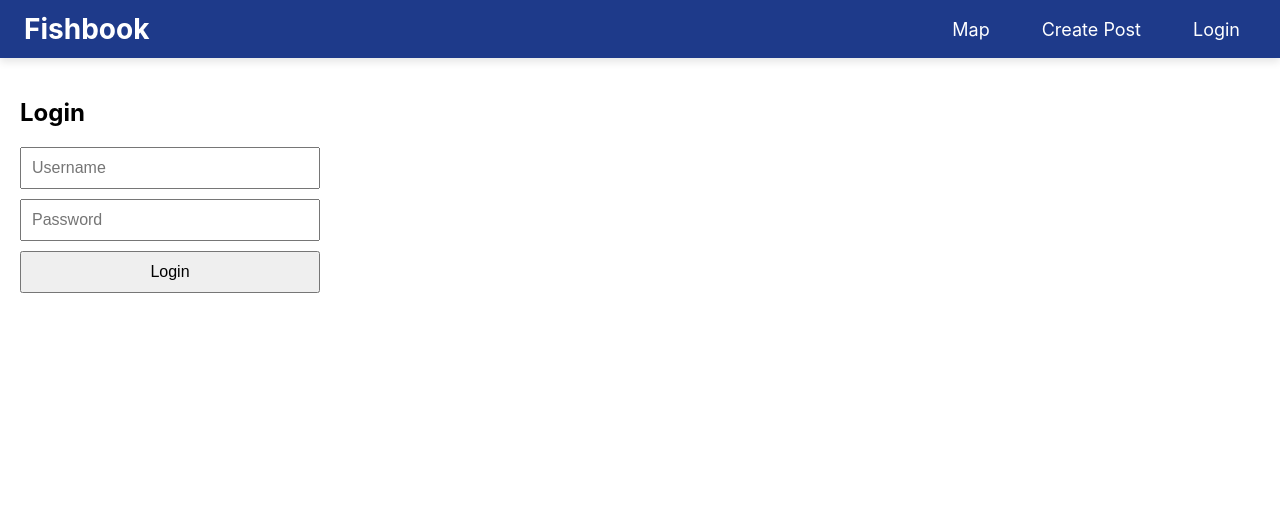
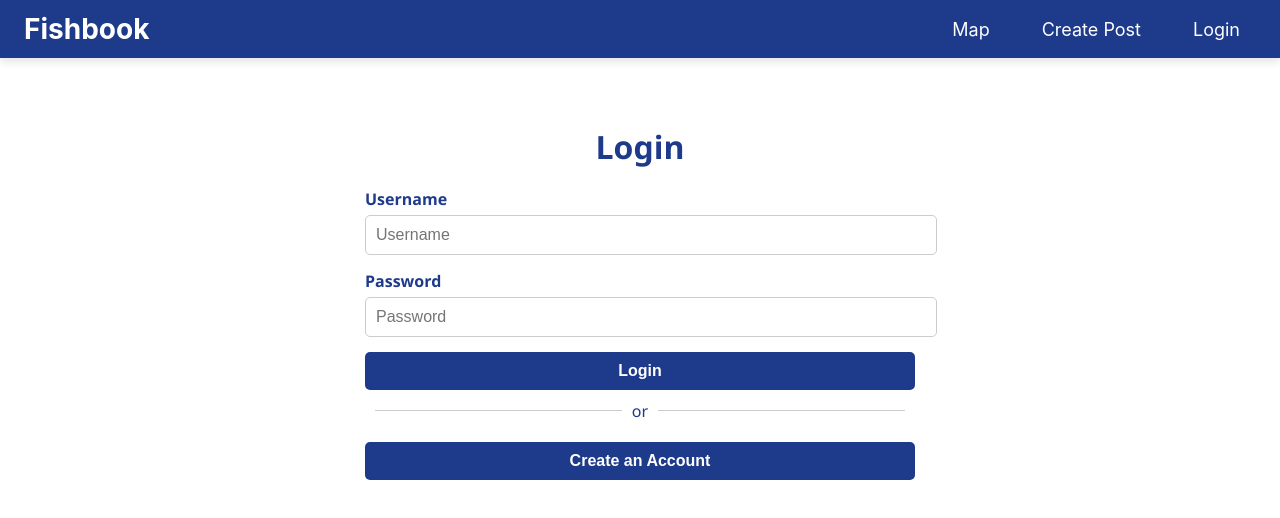
Before and after one commit to SLee413/fishbook, a React (Create React App) app in the folder frontend/: page /login in a window 1280 px wide. Shown: the top 518 px of the page. Built offline with nearby package versions, Linux system fonts and the light colour scheme.

Commit message:
css for login/account page, and createaccountpage.jsx created

```diff
--- a/frontend/src/App.js
+++ b/frontend/src/App.js
@@ -5,6 +5,7 @@ import AccountPage from './pages/AccountPage';
 import MapPage from './pages/MapPage';
 import CreatePost from './pages/CreatePost';
 import LoginPage from './pages/LoginPage';
+import CreateAccountPage from './pages/CreateAccountPage'; // ✅ NEW
 import Header from './components/Header';
 
 const App = () => {
@@ -40,6 +41,7 @@ const App = () => {
           element={isLoggedIn ? <AccountPage user={user} handleLogout={handleLogout} /> : <Navigate to="/login" />}
         />
         <Route path="/login" element={<LoginPage onLogin={handleLogin} />} />
+        <Route path="/create-account" element={<CreateAccountPage />} /> {/* ✅ NEW ROUTE */}
       </Routes>
     </Router>
   );
--- a/frontend/src/css/Login.css
+++ b/frontend/src/css/Login.css
@@ -0,0 +1,128 @@
+.login-page {
+    font-family: 'Segoe UI', Helvetica, Arial, sans-serif;
+    color: #1e3a8a;
+    display: flex;
+    flex-direction: column;
+    align-items: center;
+    background-color: #fff;
+    min-height: 100vh;
+    padding: 20px;
+  }
+
+  .login-container {
+    max-width: 550px;
+    width: 100%;
+    padding: 20px;
+    text-align: center;
+  }
+
+  .login-title {
+    font-size: 2rem;
+    color: #1e3a8a;
+    margin-bottom: 20px;
+  }
+
+  .login-form {
+    display: flex;
+    flex-direction: column;
+    align-items: flex-start;
+  }
+
+  .login-label {
+    font-size: 1rem;
+    font-weight: bolder;
+    margin-bottom: 5px;
+    color: #1e3a8a;
+  }
+
+  .login-input {
+    width: 100%;
+    padding: 10px;
+    margin-bottom: 15px;
+    border: 1px solid #ccc;
+    border-radius: 5px;
+    outline: none;
+    font-size: 1rem;        /* same size as Create Account */
+    color: #000000;         /* user input = black */
+  }
+
+  .login-input:focus {
+    border-color: #1e3a8a;
+  }
+
+  .login-options {
+    display: flex;
+    justify-content: space-between;
+    align-items: center;
+    width: 100%;
+    margin-bottom: 20px;
+  }
+
+  .remember-me {
+    font-size: 1rem;
+    font-weight: bolder;
+    color: #1e3a8a;
+  }
+
+  .create-account-button {
+    background-color: #1e3a8a;
+    color: #ffffff;
+    padding: 10px 0;
+    width: 100%;
+    border: none;
+    border-radius: 5px;
+    font-size: 1rem;
+    font-weight: bold;
+    cursor: pointer;
+    transition: background-color 0.3s;
+    margin-top: 10px;
+  }
+
+  .create-account-button:hover {
+    background-color: #1e3a8a;
+    color: #ffffff;
+  }
+
+  .or-divider {
+    width: 100%;
+    margin: 10px 0;
+    font-size: 1rem;
+    color: #1e3a8a;
+    text-align: center;
+    display: flex;
+    align-items: center;
+    justify-content: center;
+  }
+
+  .or-divider::before,
+  .or-divider::after {
+    content: "";
+    flex: 1;
+    height: 1px;
+    background-color: #ccc;
+    margin: 0 10px;
+  }
+
+  .forgot-password {
+    color: #1e3a8a;
+    text-decoration: underline;
+    cursor: pointer;
+    font-weight: bolder;
+  }
+
+  .login-button {
+    background-color: #1e3a8a;
+    color: #fff;
+    padding: 10px 0;
+    width: 100%;
+    border: none;
+    border-radius: 5px;
+    font-size: 1rem;
+    font-weight: bold;
+    cursor: pointer;
+    transition: background-color 0.3s;
+  }
+
+  .login-button:hover {
+    background-color: #1e3a8a;
+  }
--- a/frontend/src/pages/AccountPage.jsx
+++ b/frontend/src/pages/AccountPage.jsx
@@ -1,5 +1,6 @@
 import React from 'react';
 import { useNavigate } from 'react-router-dom';
+import '../css/Login.css';
 
 const AccountPage = ({ user, handleLogout }) => {
   const navigate = useNavigate();
@@ -10,30 +11,20 @@ const AccountPage = ({ user, handleLogout }) => {
   };
 
   return (
-    <main style={{ padding: '20px' }}>
-      <h2>Account Page</h2>
-
+    <main className="login-page">
+      <div className="login-container">
+        <h2 className="login-title">Account Page</h2>
         {user ? (
-        <div style={{ marginTop: '20px' }}>
+          <div style={{ marginTop: '20px', textAlign: 'left' }}>
             <p><strong>Username:</strong> {user.username}</p>
             <p><strong>Email:</strong> {user.email}</p>
             <p><strong>Member Since:</strong> {user.memberSince}</p>
-
-          <button
-            onClick={onLogout}
-            style={{
-              marginTop: '20px',
-              padding: '10px 20px',
-              fontSize: '16px',
-              cursor: 'pointer',
-            }}
-          >
-            Logout
-          </button>
+            <button className="login-button" style={{ marginTop: '20px' }} onClick={onLogout}>Logout</button>
           </div>
         ) : (
           <p>No user information available.</p>
         )}
+      </div>
     </main>
   );
 };
--- /dev/null
+++ b/frontend/src/pages/CreateAccountPage.jsx
@@ -0,0 +1,97 @@
+import React, { useState } from 'react';
+import { useNavigate } from 'react-router-dom';
+import styles from '../css/CreateAccountPage.module.css';
+
+const CreateAccountPage = () => {
+  const navigate = useNavigate();
+  const [formData, setFormData] = useState({
+    firstName: '',
+    lastName: '',
+    username: '',
+    email: '',
+    password: '',
+  });
+
+  const handleChange = (e) => {
+    setFormData(prev => ({ ...prev, [e.target.name]: e.target.value }));
+  };
+
+  const handleSubmit = (e) => {
+    e.preventDefault();
+    // Normally you’d send this to your backend
+    console.log('Account Created:', formData);
+    navigate('/account');
+  };
+
+  const handleLoginRedirect = () => {
+    navigate('/login');
+  };
+
+  return (
+    <main className={styles['create-account-page']}>
+      <div className={styles['create-account-container']}>
+        <h2 className={styles['create-account-title']}>Create Account</h2>
+        <form onSubmit={handleSubmit} className={styles['create-account-form']}>
+          <label className={styles['create-account-label']}>First Name</label>
+          <input
+            className={styles['create-account-input']}
+            name="firstName"
+            type="text"
+            value={formData.firstName}
+            onChange={handleChange}
+          />
+
+          <label className={styles['create-account-label']}>Last Name</label>
+          <input
+            className={styles['create-account-input']}
+            name="lastName"
+            type="text"
+            value={formData.lastName}
+            onChange={handleChange}
+          />
+
+          <label className={styles['create-account-label']}>Username</label>
+          <input
+            className={styles['create-account-input']}
+            name="username"
+            type="text"
+            value={formData.username}
+            onChange={handleChange}
+          />
+
+          <label className={styles['create-account-label']}>Email</label>
+          <input
+            className={styles['create-account-input']}
+            name="email"
+            type="email"
+            value={formData.email}
+            onChange={handleChange}
+          />
+
+          <label className={styles['create-account-label']}>Password</label>
+          <input
+            className={styles['create-account-input']}
+            name="password"
+            type="password"
+            value={formData.password}
+            onChange={handleChange}
+          />
+
+          <button type="submit" className={styles['create-account-button']}>
+            Create Account
+          </button>
+        </form>
+
+        <div className={styles['or-divider']}>or</div>
+        <div
+          className={styles['already-have-account']}
+          onClick={handleLoginRedirect}
+        >
+          Already have an account? Log in
+        </div>
+      </div>
+    </main>
+  );
+};
+
+export default CreateAccountPage;
--- a/frontend/src/pages/LoginPage.jsx
+++ b/frontend/src/pages/LoginPage.jsx
@@ -1,5 +1,6 @@
 import React, { useState } from 'react';
 import { useNavigate } from 'react-router-dom';
+import '../css/Login.css';
 
 const LoginPage = ({ onLogin }) => {
   const [username, setUsername] = useState('');
@@ -9,35 +10,46 @@ const LoginPage = ({ onLogin }) => {
   const handleSubmit = (e) => {
     e.preventDefault();
 
-    // Simulate successful login
     if (username && password) {
-      onLogin(username);       // Pass username to App
-      navigate('/account');    // Go to account page after login
+      onLogin(username);
+      navigate('/account');
     } else {
       alert('Enter username and password!');
     }
   };
 
+  const handleCreateAccount = () => {
+    navigate('/create-account');
+  };
+
   return (
-    <main style={{ padding: '20px' }}>
-      <h2>Login</h2>
-      <form onSubmit={handleSubmit} style={{ display: 'flex', flexDirection: 'column', gap: '10px', maxWidth: '300px' }}>
+    <main className="login-page">
+      <div className="login-container">
+        <h2 className="login-title">Login</h2>
+        <form onSubmit={handleSubmit} className="login-form">
+          <label className="login-label">Username</label>
           <input
             type="text"
-          placeholder="Username"
             value={username}
             onChange={(e) => setUsername(e.target.value)}
-          style={{ padding: '10px', fontSize: '16px' }}
+            className="login-input"
+            placeholder="Username"
           />
+          <label className="login-label">Password</label>
           <input
             type="password"
-          placeholder="Password"
             value={password}
             onChange={(e) => setPassword(e.target.value)}
-          style={{ padding: '10px', fontSize: '16px' }}
+            className="login-input"
+            placeholder="Password"
           />
-        <button type="submit" style={{ padding: '10px', fontSize: '16px', cursor: 'pointer' }}>Login</button>
+          <button type="submit" className="login-button">Login</button>
         </form>
+        <div className="or-divider">or</div>
+        <button onClick={handleCreateAccount} className="create-account-button">
+          Create an Account
+        </button>
+      </div>
     </main>
   );
 };
```
Lines whose indentation alone changed are shown as unchanged.
